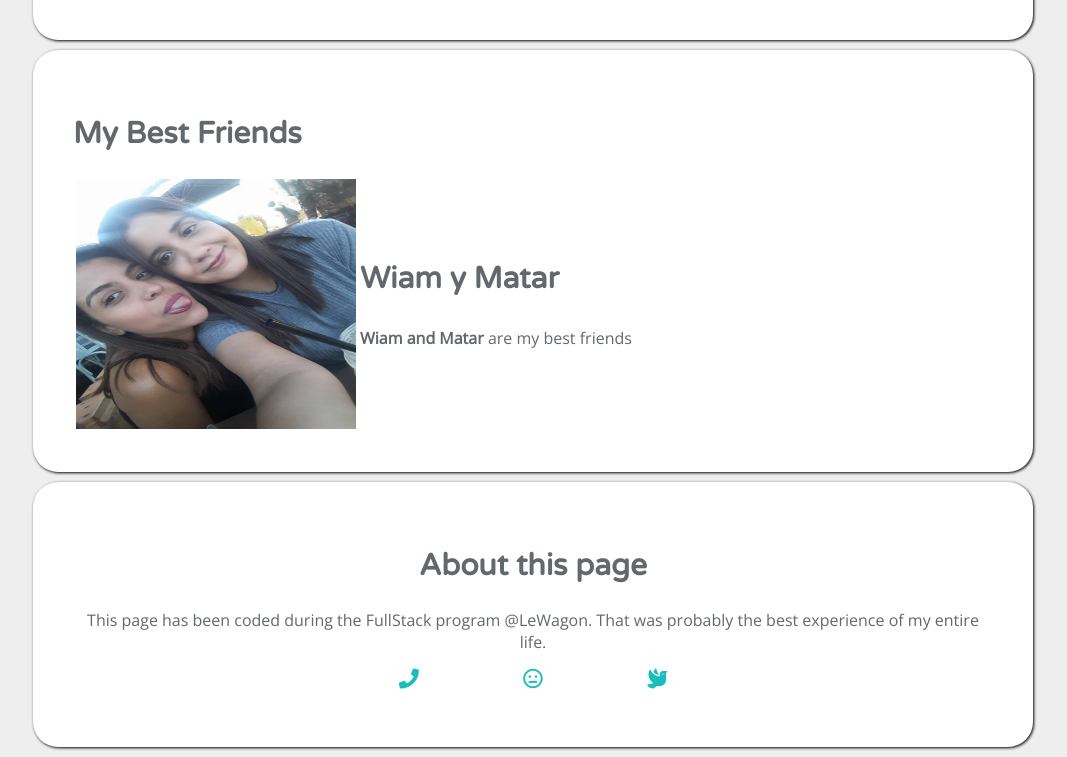
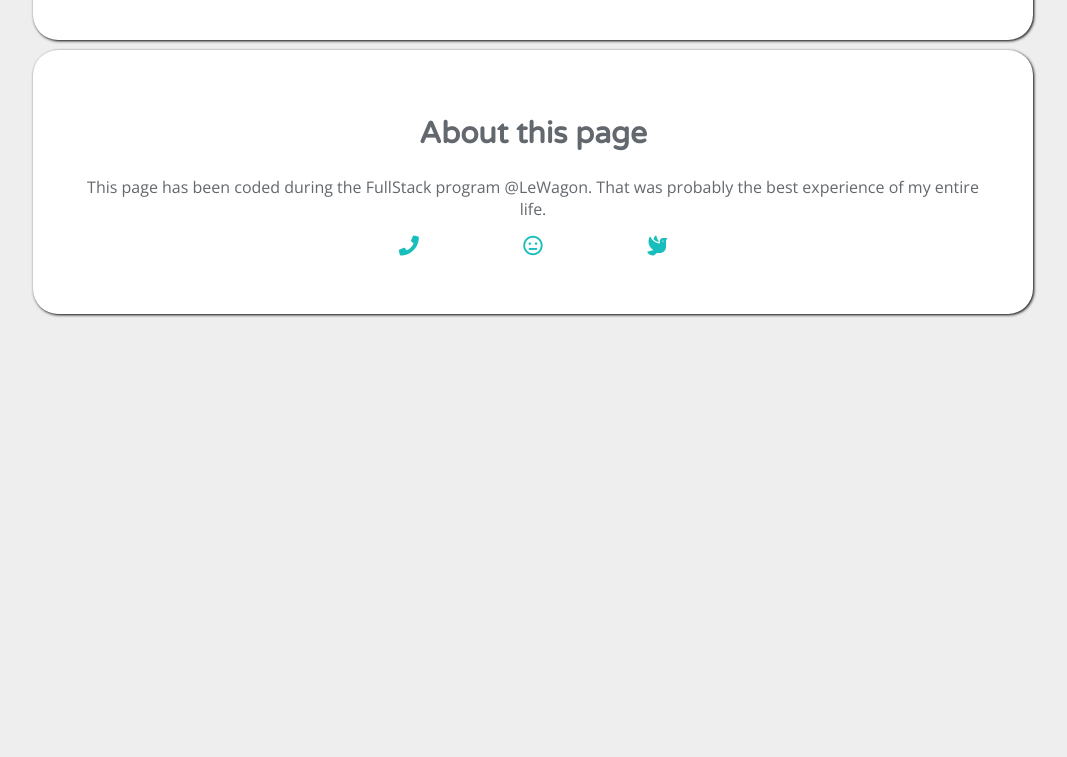
Before and after one commit to salim1987/profile, a plain HTML site: page index.html in a window 1280 px wide. Shown: the part 1300-2057 px from the top of the page, without its empty margins (107-1174 px from the left). After the commit the page ends 1624 px from the top, so only its background shows below. Drawn offline with nearby package versions, Linux system fonts and the light colour scheme.

Commit message:
web site 4

```diff
--- a/index.html
+++ b/index.html
@@ -69,26 +69,6 @@
           </tbody>
         </table>
       </div>
-
-      <div class="box-white">
-        <h2>My Best Friends</h2>
-
-        <table>
-          <tbody>
-            <tr>
-              <td>
-                <img src="images/matar y wiam.jpg" alt="Into The Wild" height="250" width="280">
-              </td>
-              <td>
-                <h3>Wiam y Matar</h3>
-                <p>
-                  <strong>Wiam and Matar</strong> are my best friends
-                </p>
-              </td>
-            </tr>
-          </tbody>
-        </table>
-      </div>
       <div class="box-white text-center">
         <h2>About this page</h2>
         <p>This page has been coded during the FullStack program @LeWagon. That was probably the best experience of my entire life. </p>
```
